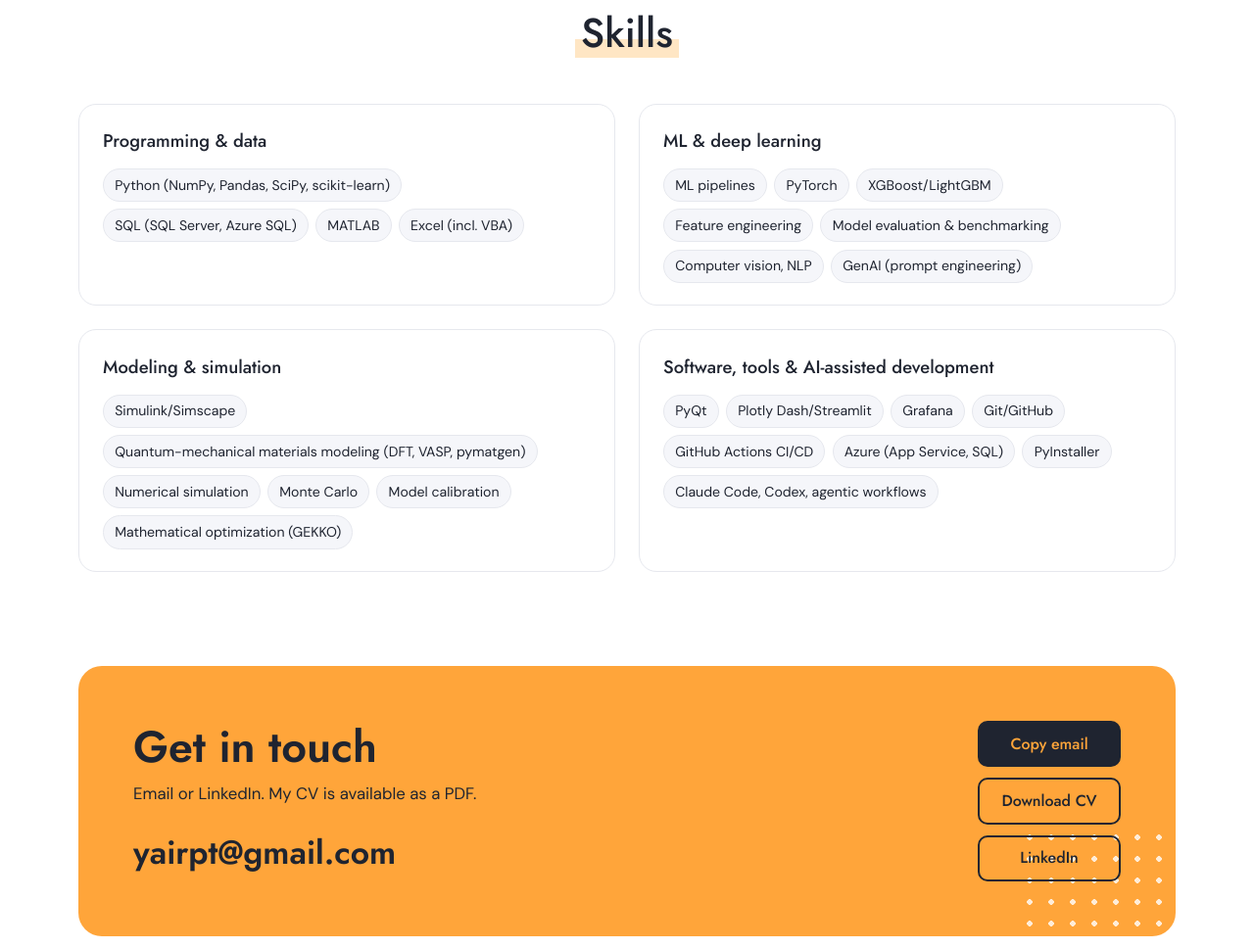
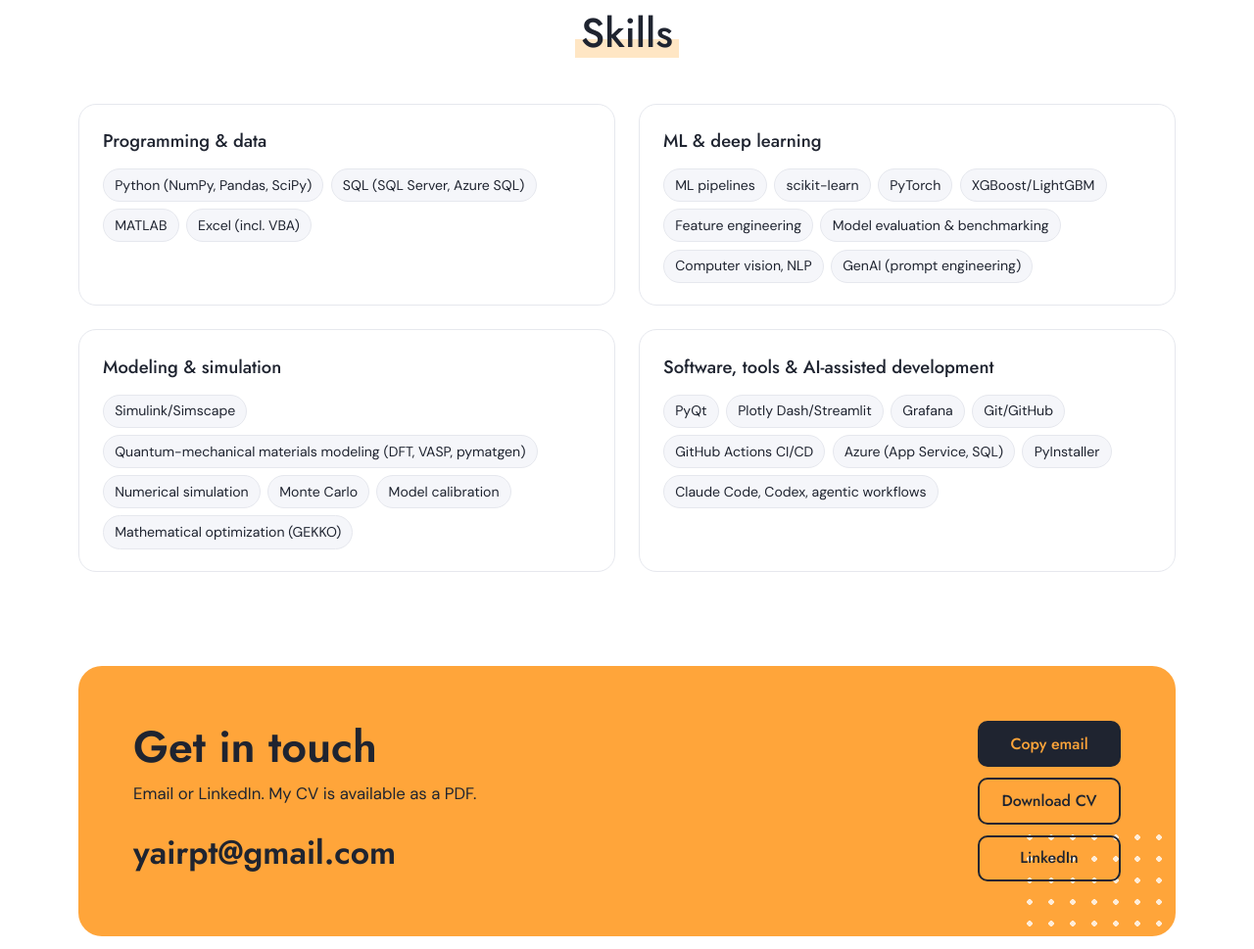
Before and after one commit to Yairpt/Yairpt.github.io, a plain HTML site: page index.html in a window 1280 px wide. Shown: the part 5626-6595 px from the top of the page at 98% size. Drawn offline with Linux system fonts and the light colour scheme.

Commit message:
Add scikit-learn to ML skills
Co-Authored-By: Claude Opus 5.5 <noreply@anthropic.com>

```diff
--- a/index.html
+++ b/index.html
@@ -558,11 +558,11 @@ p{margin:0}
       <div class="skills">
         <article class="skill">
           <h3>Programming &amp; data</h3>
-          <ul class="tags"><li>Python (NumPy, Pandas, SciPy, scikit-learn)</li><li>SQL (SQL Server, Azure SQL)</li><li>MATLAB</li><li>Excel (incl. VBA)</li></ul>
+          <ul class="tags"><li>Python (NumPy, Pandas, SciPy)</li><li>SQL (SQL Server, Azure SQL)</li><li>MATLAB</li><li>Excel (incl. VBA)</li></ul>
         </article>
         <article class="skill">
           <h3>ML &amp; deep learning</h3>
-          <ul class="tags"><li>ML pipelines</li><li>PyTorch</li><li>XGBoost/LightGBM</li><li>Feature engineering</li><li>Model evaluation &amp; benchmarking</li><li>Computer vision, NLP</li><li>GenAI (prompt engineering)</li></ul>
+          <ul class="tags"><li>ML pipelines</li><li>scikit-learn</li><li>PyTorch</li><li>XGBoost/LightGBM</li><li>Feature engineering</li><li>Model evaluation &amp; benchmarking</li><li>Computer vision, NLP</li><li>GenAI (prompt engineering)</li></ul>
         </article>
         <article class="skill">
           <h3>Modeling &amp; simulation</h3>
```
